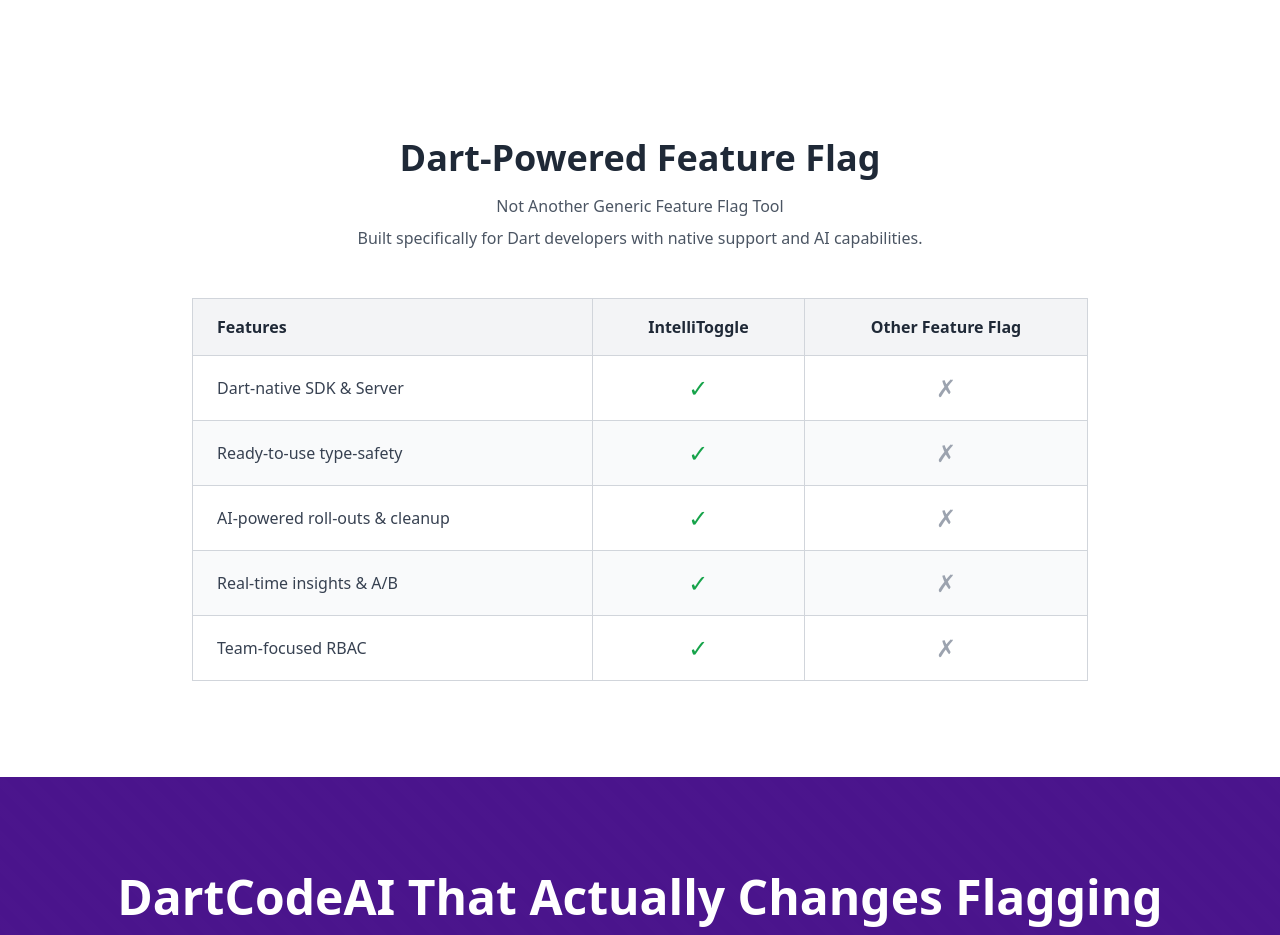
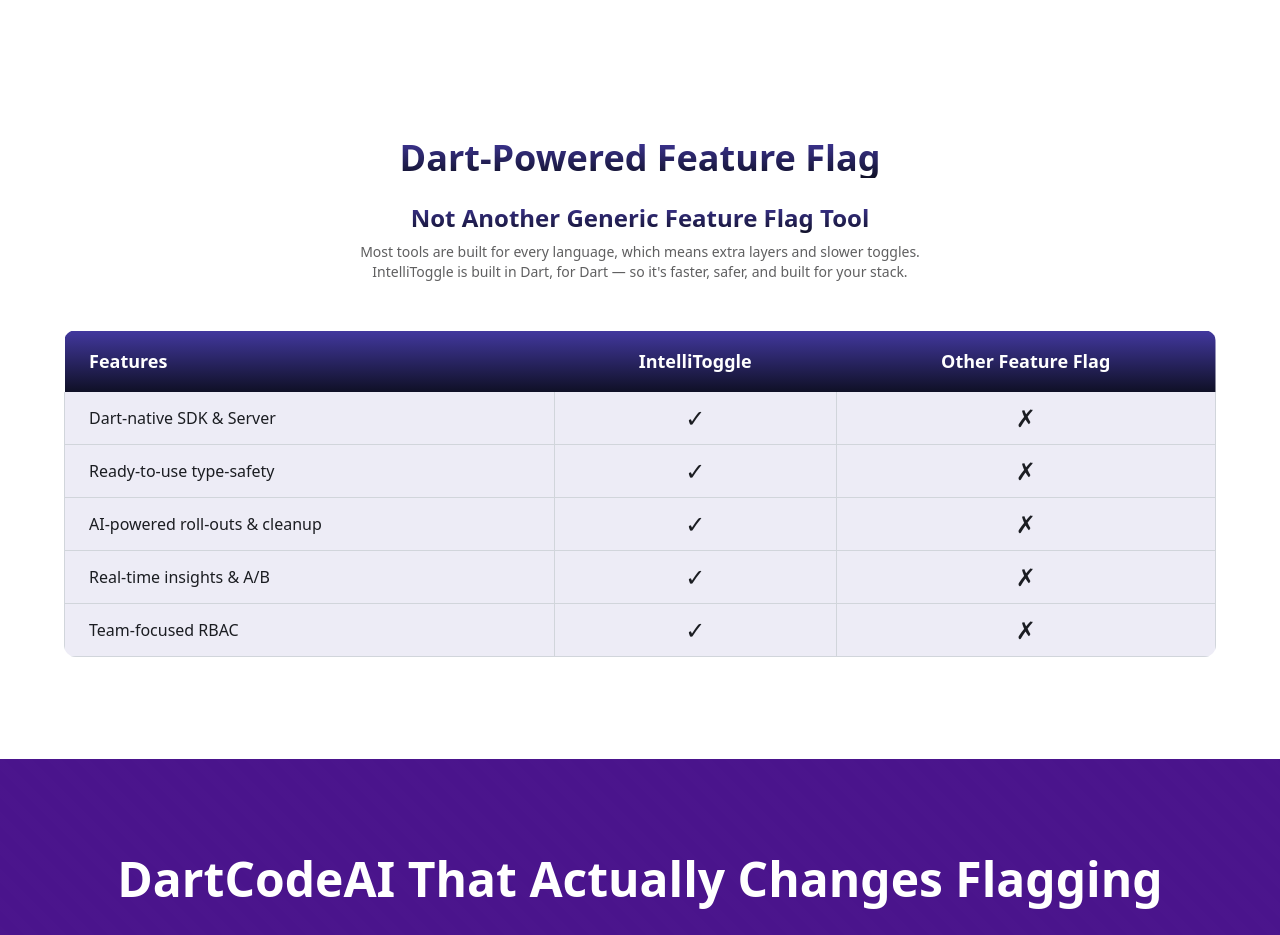
Before and after one commit to thompsondev/intelliToggle, a Nuxt app: page / in a window 1280 px wide. Shown: the part 4240-5175 px from the top of the page. Built offline with nearby package versions, Linux system fonts and the light colour scheme.

Commit message:
features

```diff
--- a/components/ComparisonTable.vue
+++ b/components/ComparisonTable.vue
@@ -1,68 +1,69 @@
 <template>
-  <section class="bg-white py-16 md:py-24">
-    <div class="container mx-auto px-4">
-      <div class="max-w-4xl mx-auto">
-        <h2 class="text-3xl md:text-4xl font-bold text-gray-800 text-center mb-4">
+  <section class="bg-white py-8 sm:py-12 md:py-16 lg:py-24">
+    <div class="container mx-auto px-4 sm:px-6">
+      <div class="max-w-7xl mx-auto">
+        <h2 class="text-2xl sm:text-3xl md:text-4xl font-bold text-center mb-4 sm:mb-5 md:mb-6 bg-gradient-to-b from-[#42389E] to-[#0F1026] bg-clip-text text-transparent">
           Dart-Powered Feature Flag
         </h2>
-        <p class="text-gray-600 text-center mb-2">Not Another Generic Feature Flag Tool</p>
-        <p class="text-gray-600 text-center mb-12">
-          Built specifically for Dart developers with native support and AI capabilities.
+        <p class="text-center mb-2 bg-gradient-to-b from-[#42389E] to-[#0F1026] bg-clip-text text-transparent font-bold text-lg sm:text-xl md:text-2xl">Not Another Generic Feature Flag Tool</p>
+        <p class="text-center mb-8 sm:mb-10 md:mb-12 max-w-xl mx-auto text-[#5F5F60] text-xs sm:text-sm px-2">
+          Most tools are built for every language, which means extra layers and slower toggles. IntelliToggle is built in Dart, for Dart — so it's faster, safer, and built for your stack.
         </p>
 
-        <div class="overflow-x-auto">
-          <table class="w-full border-collapse">
+        <div class="overflow-x-auto -mx-4 sm:mx-0">
+          <div class="inline-block min-w-full px-4 sm:px-0">
+            <table class="w-full border-collapse rounded-xl overflow-hidden min-w-[600px] sm:min-w-full">
               <thead>
-              <tr class="bg-gray-100">
-                <th class="border border-gray-300 px-6 py-4 text-left text-gray-800 font-semibold">Features</th>
-                <th class="border border-gray-300 px-6 py-4 text-center text-gray-800 font-semibold">IntelliToggle</th>
-                <th class="border border-gray-300 px-6 py-4 text-center text-gray-800 font-semibold">Other Feature Flag</th>
+                <tr class="bg-gradient-to-b from-[#42389E] to-[#0F1026] font-bold">
+                  <th class="border border-transparent px-3 sm:px-4 md:px-6 py-3 sm:py-4 text-left text-white text-sm sm:text-base md:text-lg">Features</th>
+                  <th class="border border-transparent px-3 sm:px-4 md:px-6 py-3 sm:py-4 text-center text-white text-sm sm:text-base md:text-lg">IntelliToggle</th>
+                  <th class="border border-transparent px-3 sm:px-4 md:px-6 py-3 sm:py-4 text-center text-white text-sm sm:text-base md:text-lg">Other Feature Flag</th>
                 </tr>
               </thead>
-            <tbody>
+              <tbody class="bg-[#EDECF6]">
                 <tr>
-                <td class="border border-gray-300 px-6 py-4 text-gray-700">Dart-native SDK & Server</td>
-                <td class="border border-gray-300 px-6 py-4 text-center">
-                  <span class="text-green-600 text-2xl">✓</span>
+                  <td class="border border-gray-300 px-3 sm:px-4 md:px-6 py-2 sm:py-2.5 text-[#1B1D22] font-medium text-xs sm:text-sm md:text-base">Dart-native SDK & Server</td>
+                  <td class="border border-gray-300 px-3 sm:px-4 md:px-6 py-2 sm:py-2.5 text-center">
+                    <span class="text-[#1B1D22] text-xl sm:text-2xl">✓</span>
                   </td>
-                <td class="border border-gray-300 px-6 py-4 text-center">
-                  <span class="text-gray-400 text-2xl">✗</span>
-                </td>
-              </tr>
-              <tr class="bg-gray-50">
-                <td class="border border-gray-300 px-6 py-4 text-gray-700">Ready-to-use type-safety</td>
-                <td class="border border-gray-300 px-6 py-4 text-center">
-                  <span class="text-green-600 text-2xl">✓</span>
-                </td>
-                <td class="border border-gray-300 px-6 py-4 text-center">
-                  <span class="text-gray-400 text-2xl">✗</span>
+                  <td class="border border-gray-300 px-3 sm:px-4 md:px-6 py-2 sm:py-2.5 text-center">
+                    <span class="text-[#1B1D22] text-xl sm:text-2xl">✗</span>
                   </td>
                 </tr>
                 <tr>
-                <td class="border border-gray-300 px-6 py-4 text-gray-700">AI-powered roll-outs & cleanup</td>
-                <td class="border border-gray-300 px-6 py-4 text-center">
-                  <span class="text-green-600 text-2xl">✓</span>
+                  <td class="border border-gray-300 px-3 sm:px-4 md:px-6 py-2 sm:py-2.5 text-[#1B1D22] font-medium text-xs sm:text-sm md:text-base">Ready-to-use type-safety</td>
+                  <td class="border border-gray-300 px-3 sm:px-4 md:px-6 py-2 sm:py-2.5 text-center">
+                    <span class="text-[#1B1D22] text-xl sm:text-2xl">✓</span>
                   </td>
-                <td class="border border-gray-300 px-6 py-4 text-center">
-                  <span class="text-gray-400 text-2xl">✗</span>
-                </td>
-              </tr>
-              <tr class="bg-gray-50">
-                <td class="border border-gray-300 px-6 py-4 text-gray-700">Real-time insights & A/B</td>
-                <td class="border border-gray-300 px-6 py-4 text-center">
-                  <span class="text-green-600 text-2xl">✓</span>
-                </td>
-                <td class="border border-gray-300 px-6 py-4 text-center">
-                  <span class="text-gray-400 text-2xl">✗</span>
+                  <td class="border border-gray-300 px-3 sm:px-4 md:px-6 py-2 sm:py-2.5 text-center">
+                    <span class="text-[#1B1D22] text-xl sm:text-2xl">✗</span>
                   </td>
                 </tr>
                 <tr>
-                <td class="border border-gray-300 px-6 py-4 text-gray-700">Team-focused RBAC</td>
-                <td class="border border-gray-300 px-6 py-4 text-center">
-                  <span class="text-green-600 text-2xl">✓</span>
+                  <td class="border border-gray-300 px-3 sm:px-4 md:px-6 py-2 sm:py-2.5 text-[#1B1D22] font-medium text-xs sm:text-sm md:text-base">AI-powered roll-outs & cleanup</td>
+                  <td class="border border-gray-300 px-3 sm:px-4 md:px-6 py-2 sm:py-2.5 text-center">
+                    <span class="text-[#1B1D22] text-xl sm:text-2xl">✓</span>
                   </td>
-                <td class="border border-gray-300 px-6 py-4 text-center">
-                  <span class="text-gray-400 text-2xl">✗</span>
+                  <td class="border border-gray-300 px-3 sm:px-4 md:px-6 py-2 sm:py-2.5 text-center">
+                    <span class="text-[#1B1D22] text-xl sm:text-2xl">✗</span>
+                  </td>
+                </tr>
+                <tr>
+                  <td class="border border-gray-300 px-3 sm:px-4 md:px-6 py-2 sm:py-2.5 text-[#1B1D22] font-medium text-xs sm:text-sm md:text-base">Real-time insights & A/B</td>
+                  <td class="border border-gray-300 px-3 sm:px-4 md:px-6 py-2 sm:py-2.5 text-center">
+                    <span class="text-[#1B1D22] text-xl sm:text-2xl">✓</span>
+                  </td>
+                  <td class="border border-gray-300 px-3 sm:px-4 md:px-6 py-2 sm:py-2.5 text-center">
+                    <span class="text-[#1B1D22] text-xl sm:text-2xl">✗</span>
+                  </td>
+                </tr>
+                <tr>
+                  <td class="border border-gray-300 px-3 sm:px-4 md:px-6 py-2 sm:py-2.5 text-[#1B1D22] font-medium text-xs sm:text-sm md:text-base">Team-focused RBAC</td>
+                  <td class="border border-gray-300 px-3 sm:px-4 md:px-6 py-2 sm:py-2.5 text-center">
+                    <span class="text-[#1B1D22] text-xl sm:text-2xl">✓</span>
+                  </td>
+                  <td class="border border-gray-300 px-3 sm:px-4 md:px-6 py-2 sm:py-2.5 text-center">
+                    <span class="text-[#1B1D22] text-xl sm:text-2xl">✗</span>
                   </td>
                 </tr>
               </tbody>
@@ -70,5 +71,6 @@
           </div>
         </div>
       </div>
+    </div>
   </section>
 </template>
--- a/components/ControlPower.vue
+++ b/components/ControlPower.vue
@@ -55,4 +55,5 @@
 import connectImage from '../assets/images/connect.png'
 import createImage from '../assets/images/create.png'
 import shipImage from '../assets/images/ship.png'
+
 </script>
```
Lines whose indentation alone changed are shown as unchanged.
